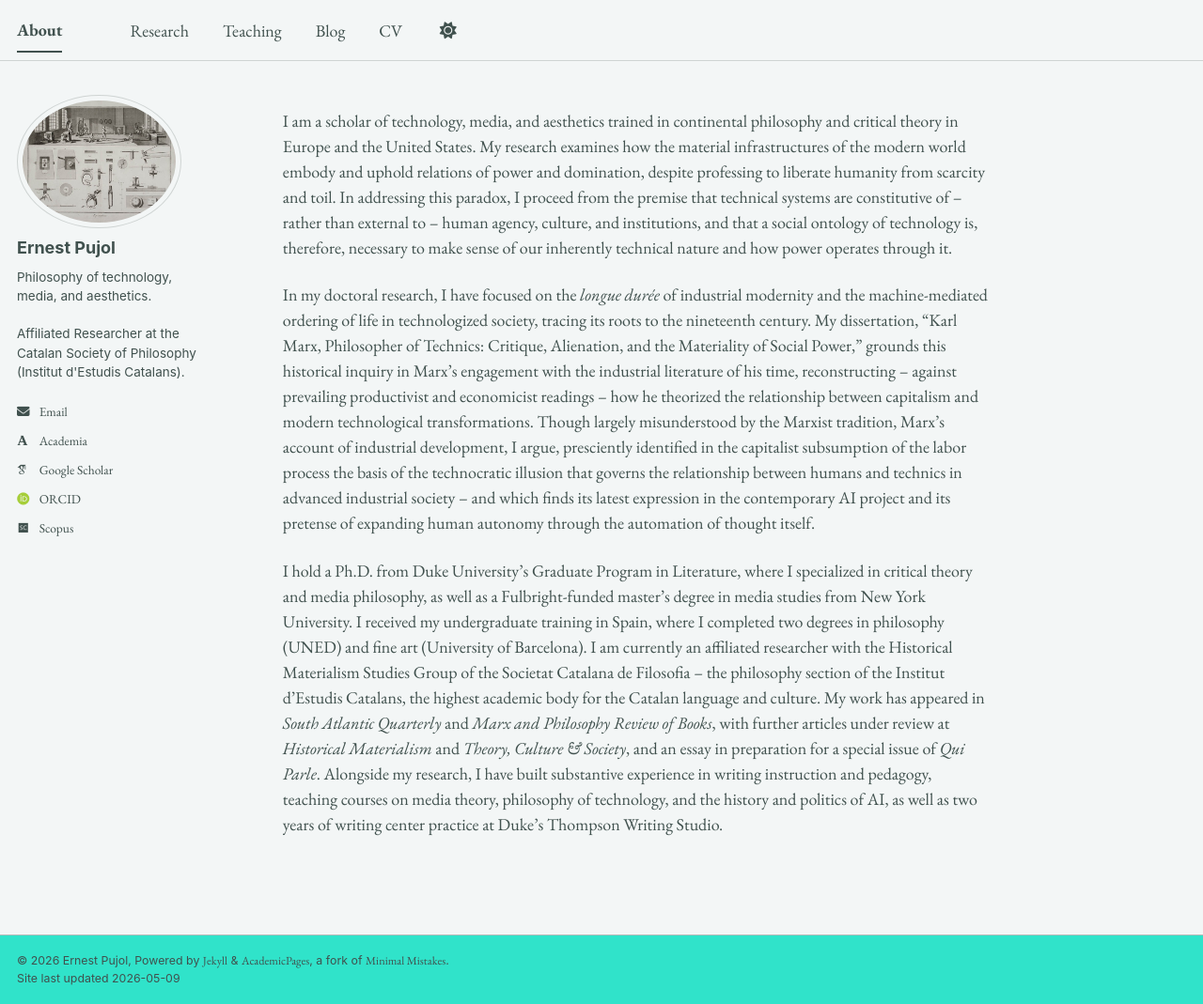
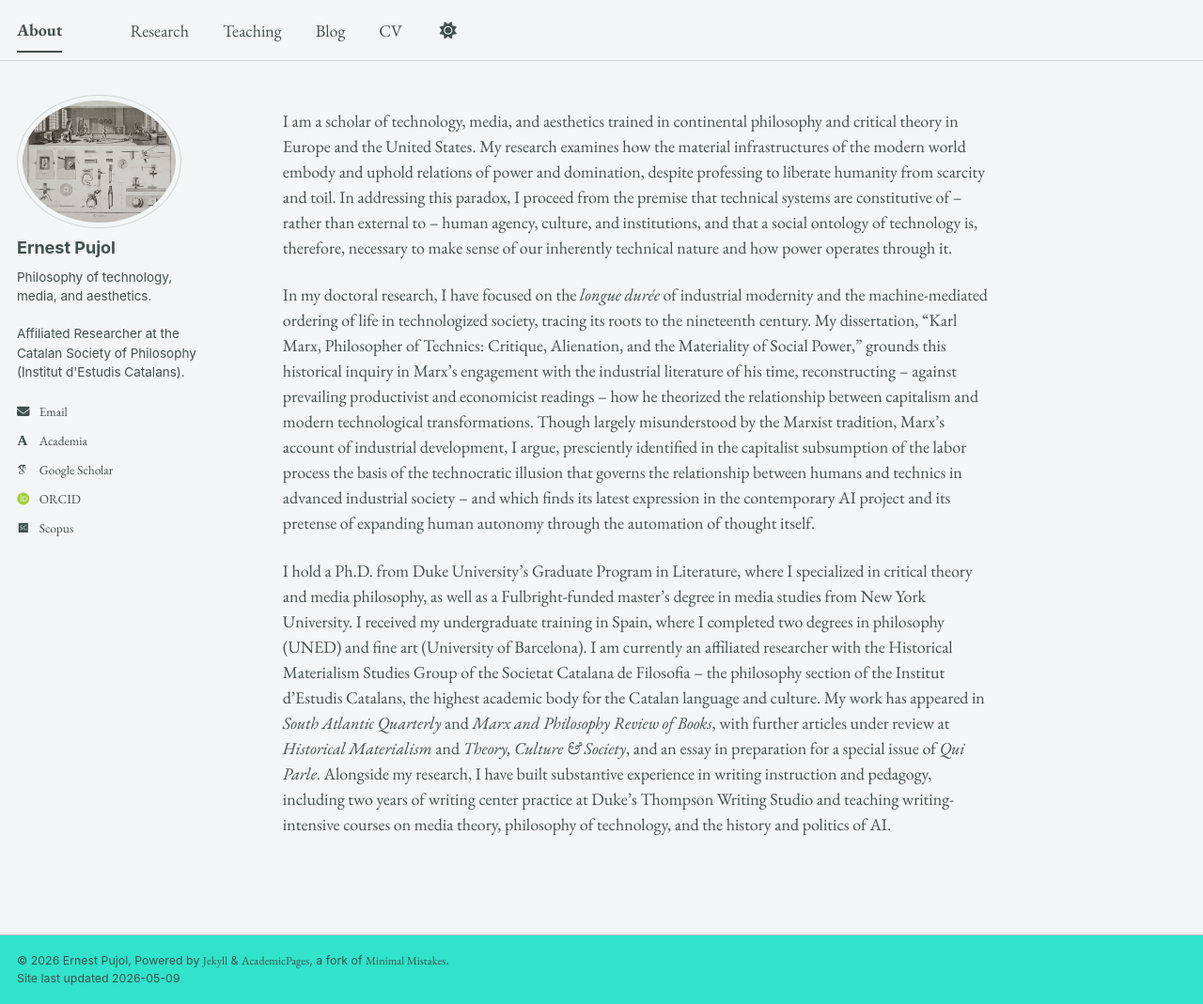
Before and after one commit to epujol90/epujol90.github.io, a Jekyll site: the page built from _pages/about.md, in a window 1280 px wide and 1069 px high. Shown: the whole window at 94% size. Built offline with Jekyll 4.4.1, drawn with Linux system fonts in a browser that asks for light colours; some web fonts are replaced; a script bundle is joined from its source files by our own code; library files that are not in the unit come from our copies.

Commit message:
Update about.md

```diff
--- a/_pages/about.md
+++ b/_pages/about.md
@@ -10,4 +10,4 @@ I am a scholar of technology, media, and aesthetics trained in continental philo
 
 In my doctoral research, I have focused on the _longue durée_ of industrial modernity and the machine-mediated ordering of life in technologized society, tracing its roots to the nineteenth century. My dissertation, “Karl Marx, Philosopher of Technics: Critique, Alienation, and the Materiality of Social Power,” grounds this historical inquiry in Marx’s engagement with the industrial literature of his time, reconstructing -- against prevailing productivist and economicist readings -- how he theorized the relationship between capitalism and modern technological transformations. Though largely misunderstood by the Marxist tradition, Marx’s account of industrial development, I argue, presciently identified in the capitalist subsumption of the labor process the basis of the technocratic illusion that governs the relationship between humans and technics in advanced industrial society -- and which finds its latest expression in the contemporary AI project and its pretense of expanding human autonomy through the automation of thought itself.
 
-I hold a Ph.D. from Duke University’s Graduate Program in Literature, where I specialized in critical theory and media philosophy, as well as a Fulbright-funded master’s degree in media studies from New York University. I received my undergraduate training in Spain, where I completed two degrees in philosophy (UNED) and fine art (University of Barcelona). I am currently an affiliated researcher with the Historical Materialism Studies Group of the Societat Catalana de Filosofia -- the philosophy section of the Institut d’Estudis Catalans, the highest academic body for the Catalan language and culture. My work has appeared in _South Atlantic Quarterly_ and _Marx and Philosophy Review of Books_, with further articles under review at _Historical Materialism_ and _Theory, Culture & Society_, and an essay in preparation for a special issue of _Qui Parle_. Alongside my research, I have built substantive experience in writing instruction and pedagogy, teaching courses on media theory, philosophy of technology, and the history and politics of AI, as well as two years of writing center practice at Duke’s Thompson Writing Studio.
+I hold a Ph.D. from Duke University’s Graduate Program in Literature, where I specialized in critical theory and media philosophy, as well as a Fulbright-funded master’s degree in media studies from New York University. I received my undergraduate training in Spain, where I completed two degrees in philosophy (UNED) and fine art (University of Barcelona). I am currently an affiliated researcher with the Historical Materialism Studies Group of the Societat Catalana de Filosofia -- the philosophy section of the Institut d’Estudis Catalans, the highest academic body for the Catalan language and culture. My work has appeared in _South Atlantic Quarterly_ and _Marx and Philosophy Review of Books_, with further articles under review at _Historical Materialism_ and _Theory, Culture & Society_, and an essay in preparation for a special issue of _Qui Parle_. Alongside my research, I have built substantive experience in writing instruction and pedagogy, including two years of writing center practice at Duke’s Thompson Writing Studio and teaching writing-intensive courses on media theory, philosophy of technology, and the history and politics of AI.
```
